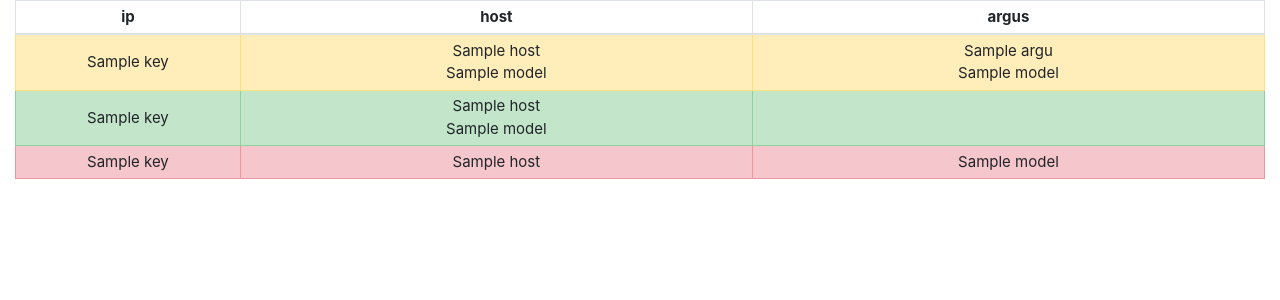
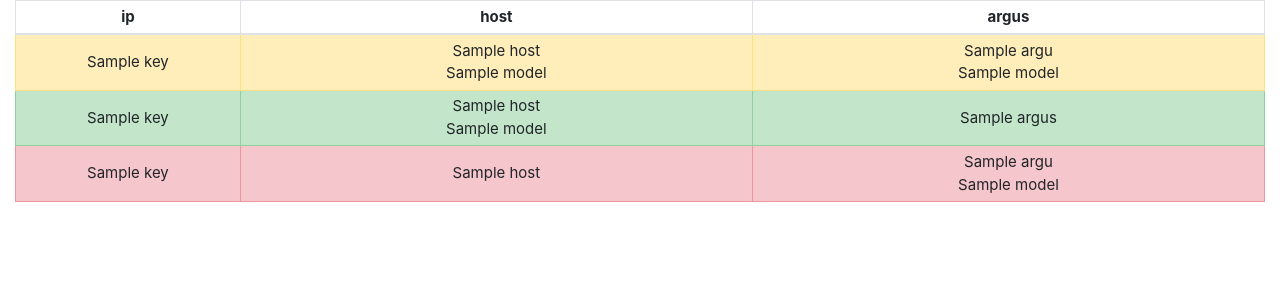
Before and after one commit to L0llipop/acds, a Django app: template devicelist/templates/devicelist/diff_argus_host.html in a window 1280 px wide. Shown: the part 58-358 px from the top of the page. Run offline with Django 3.2, Linux system fonts and the light colour scheme; the template is opened without the code that fills it: most values are stand-ins (such as "Sample title", 1, 10 or a date in 2020); some libraries are stand-ins or nearby versions.

Commit message:
argus_diff fix

```diff
--- a/devicelist/templates/devicelist/diff_argus_host.html
+++ b/devicelist/templates/devicelist/diff_argus_host.html
@@ -23,14 +23,14 @@
 		<tr class="table-success" id="str_{{ key }}" value="warning">
 			<td class="text-center align-middle" style="width: 18%"  id="hostname_{{ key }}">{{ key }}</td>
 			<td class="text-center align-middle" style="width: 41%"  id="hostname_{{ key }}">{{ value.host.hostname }} <br> {{ value.host.model }}</td>
-			<td class="text-center align-middle" style="width: 41%"   id="ip_{{ key }}"><{{ value.argus }}</td>
+			<td class="text-center align-middle" style="width: 41%"   id="ip_{{ key }}">{{ value.argus }}</td>
 		</tr>
 	{% endfor %}
 	{% for key, value in delete.items %}
 		<tr class="table-danger" id="str_{{ key }}" value="warning">
 			<td class="text-center align-middle" style="width: 18%"  id="hostname_{{ key }}">{{ key }}</td>
 			<td class="text-center align-middle" style="width: 41%"  id="hostname_{{ key }}">{{ value.host }}</td>
-			<td class="text-center align-middle" style="width: 41%"   id="ip_{{ key }}"><{{ value.argus.hostname }} <br> {{ value.argus.model }}</td>
+			<td class="text-center align-middle" style="width: 41%"   id="ip_{{ key }}">{{ value.argus.hostname }} <br> {{ value.argus.model }}</td>
 		</tr>
 	{% endfor %}
 
```
